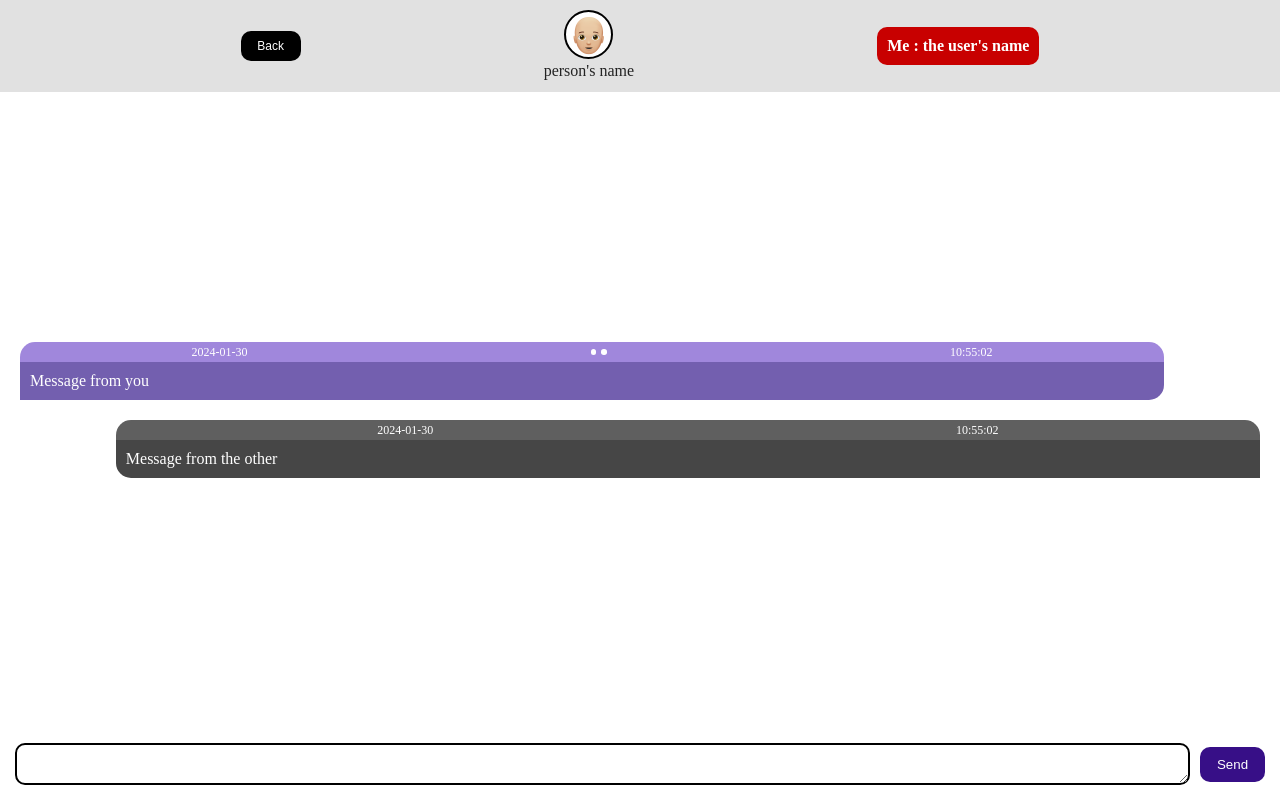
After one commit to brionesjavier/channels-chatapp, a Django app: page /chat in a window 1280 px wide. The commit adds this page. Run offline with Django 5.2, Linux system fonts and the light colour scheme.

Commit message:
add initial templates and basic view with route

```diff
--- /dev/null
+++ b/chatproject/chat/templates/chat/chat_person.html
@@ -0,0 +1,271 @@
+
+<!DOCTYPE html>
+<html lang="en">
+<head>
+    <meta charset="UTF-8">
+    <meta name="viewport" content="width=device-width, initial-scale=1.0">
+    <title>Chat Person</title>
+    <style>
+        body{
+            padding: 0;
+            margin: 0;
+            border: 0;
+            display: grid;
+            grid-template-rows: auto auto auto;
+            align-content: space-between;
+            height: 100dvh;
+        }
+        a{
+            text-decoration: none;
+        }
+        header{
+            display: flex;
+            flex-direction: row;
+            align-items: center;
+            justify-content: space-evenly;
+            padding: 5px;
+            background-color: rgb(225, 225, 225);
+            position: relative;
+        }
+        header div{
+            display: flex;
+            flex-direction: column;
+            align-items: center;
+            justify-content: space-evenly;
+            padding: 5px;
+            background-color: rgb(225, 225, 225);
+            position: relative;
+        }
+        header img{
+            padding: 2.5px;
+            border-width: 2.5px;
+            border-color: rgb(0, 0, 0);
+            border-style: solid;
+            border-radius: 50%;
+            width: 40px;
+            height: 40px;
+            background-color: rgb(255, 255, 255);
+            margin: 0;
+        }
+        header p{
+            color: rgb(35, 35, 35);
+            margin: 0;
+            padding: 2.5px;
+        }
+        header button{
+            margin: 0;
+            border: 0;
+            border-radius: 10px;
+            background-color: rgb(0, 0, 0);
+            color: rgb(255, 255, 255);
+            width: 60px;
+            height: 30px;
+            font-size: 12px;
+        }
+        header button:hover{
+            background-color: rgb(66, 66, 66);
+        }
+
+        header button:active{
+            background-color: rgb(15, 15, 15);
+        }
+        .name-of-sender{
+            border-radius: 10px;
+            background-color: rgb(200, 0, 0);
+            padding: 10px;
+            color: rgb(255, 255, 255);
+            font-weight: bold;
+        }
+        main{
+            display: flex;
+            flex-direction: column;
+            margin: 5px;
+            padding: 5px;
+            max-width: 100%;
+        }
+        main section{
+            display: flex;
+            flex-direction: column;
+            margin: 5px;
+            padding: 5px;
+        }
+        main section > div{
+            display: flex;
+            flex-direction: column;
+            margin: 0;
+            padding: 0;
+            border: 0;
+        }
+        main .to{
+            margin-right: 8%;
+        }
+        main .to .details{
+            display: grid;
+            grid-template-columns: auto auto auto;
+            border-top-right-radius: 15px;
+            border-top-left-radius: 15px;
+            background-color: rgb(160, 135, 220);
+            margin: 0;
+            padding: 0;
+            border: 0;
+        }
+        main .to .details > p{
+            font-size: 12px;
+            color: rgb(255, 255, 255);
+            text-align: center;
+            margin: 0;
+            padding: 2.5px;
+            border: 0;
+        }
+        main .to .message{
+            display: flex;
+            border-bottom-right-radius: 15px;
+            margin: 0;
+            padding: 0;
+            border: 0;
+            background-color: rgb(115, 95, 175);
+        }
+        main .to .message > p{
+            color: rgb(255, 255, 255);
+            margin: 0;
+            padding: 10px;
+            border: 0;
+            text-wrap: wrap;
+            text-overflow: clip;
+        }
+        main .from{
+            margin-left: 8%;
+        }
+        main .from .details{
+            display: grid;
+            grid-template-columns: auto auto;
+            border-top-right-radius: 15px;
+            border-top-left-radius: 15px;
+            background-color: rgb(95, 95, 95);
+            margin: 0;
+            padding: 0;
+            border: 0;
+        }
+        main .from .details > p{
+            font-size: 12px;
+            color: rgb(255, 255, 255);
+            text-align: center;
+            margin: 0;
+            padding: 2.5px;
+            border: 0;
+        }
+        main .from .message{
+            display: flex;
+            border-bottom-right-radius: 0;
+            border-bottom-left-radius: 15px;
+            margin: 0;
+            padding: 0;
+            border: 0;
+            background-color: rgb(70, 70, 70);
+        }
+        main .from .message > p{
+            color: rgb(255, 255, 255);
+            margin: 0;
+            padding: 10px;
+            border: 0;
+            text-wrap: wrap;
+        }
+        footer{
+            display: flex;
+            align-items: center;
+            justify-content: center;
+            margin: 5px;
+            padding: 5px;
+        }
+        footer > button{
+            margin: 0;
+            border: 0;
+            border-radius: 10px;
+            background-color: rgb(55, 15, 135);
+            color: rgb(255, 255, 255);
+            width: 65px;
+            height: 35px;
+            margin: 5px;
+        }
+        footer > button:hover{
+            background-color: rgb(117, 72, 207);
+        }
+        footer > button:active{
+            background-color: rgb(41, 13, 97);
+        }
+        footer > textarea{
+            margin: 5px;
+            padding: 5px;
+            border-radius: 10px;
+            border-color: rgb(0, 0, 0);
+            border-width: 2.5px;
+            border-style: solid;
+            max-height: 200px;
+            font-size: small;
+            text-align: right;
+            flex-grow: 1;
+        }
+        .details .status{
+            display: flex;
+            justify-content: center;
+            align-items: center;
+        }
+        .details .status div{
+            margin: 2.5px;
+            width: 5.5px;
+            height: 5.5px;
+            background-color: rgb(255, 255, 255);
+            border-radius: 50%;
+        }
+        .details .seen div{
+            background-color: rgb(0, 215, 255);
+        }
+        .details .not-send div{
+            background-color: rgb(0, 0, 0);
+        }
+        .details .failed-send div{
+            background-color: rgb(255, 0, 0);
+        }
+    </style>
+</head>
+<body>
+    <header>
+        <a href=""><button>Back</button></a>
+        <div>
+            <img src="face.png">
+            <p>person's name</p>
+        </div>
+        <p class="name-of-sender">Me : the user's name</p>
+    </header>
+
+    <div id="reversed_div" style="display: flex;flex-direction: column-reverse;margin: 0;padding: 0;border: 0;overflow: auto;max-width: 100%;">
+        <main id="messages-area">
+            <section class="to">
+                <div class="details">
+                    <p>2024-01-30</p>
+                    <div class="status"><div></div><div></div></div>
+                    <p>10:55:02</p>
+                </div>
+                <div class="message">
+                    <p style="overflow-wrap: anywhere;">Message from you</p>
+                </div>
+            </section>
+
+            <section class="from">
+                <div class="details">
+                    <p>2024-01-30</p>
+                    <p>10:55:02</p>
+                </div>
+                <div class="message">
+                    <p style="overflow-wrap: anywhere;">Message from the other</p>
+                </div>
+            </section>
+        </main>
+    </div>
+
+    <footer>
+        <textarea name="text" oninput="this.style.height = ''; this.style.height = this.scrollHeight +'px'" id="the-message-to-send"></textarea>
+        <button id="send-message-button">Send</button>
+    </footer>
+</body>
+</html>
--- a/chatproject/chat/urls.py
+++ b/chatproject/chat/urls.py
@@ -1,7 +1,12 @@
 from django.urls import path
-from chat.views import Main
+from chat.views import Main, Login, Home, Register, ChatPerson
 
 
 urlpatterns = [
-	path('',Main.as_view() ,name='main')
+	path('',Main.as_view(), name='main'),
+    path('login', Login.as_view(), name='login'),
+    path('home', Home.as_view(), name='home'),
+    path('register', Register.as_view(), name='register'),
+    path('chat', ChatPerson.as_view(), name='chat'),
+
 ]
--- /dev/null
+++ b/chatproject/chat/views/chat_person.py
@@ -0,0 +1,7 @@
+from django.shortcuts import render
+from django.views import View
+
+
+class ChatPerson(View):
+    def get(self, request):
+        return render(request=request, template_name='chat/chat_person.html')
--- /dev/null
+++ b/chatproject/chat/views/logout.py
@@ -0,0 +1,6 @@
+from django.views import View
+
+
+class Logout(View):
+    def get(self, request):
+        return None
--- a/chatproject/chat/views/main.py
+++ b/chatproject/chat/views/main.py
@@ -1,7 +1,7 @@
 from django.views import View
 from django.shortcuts import render
 
-# Create your views here.
+
 class Main(View):
     def get(self, request):
         return render(request,template_name='chat/main.html')
```
Also changed, not shown: chatproject/chat/templates/chat/home.html (added, +107 -0 lines), chatproject/chat/templates/chat/login.html (added, +91 -0 lines), chatproject/chat/templates/chat/main.html (+4 -4 lines), chatproject/chat/templates/chat/register.html (added, +118 -0 lines), chatproject/chat/views/__init__.py (+8 -0 lines), chatproject/chat/views/home.py (added, +7 -0 lines), chatproject/chat/views/login.py (added, +7 -0 lines), chatproject/chat/views/register.py (added, +7 -0 lines), chatproject/db.sqlite3.
